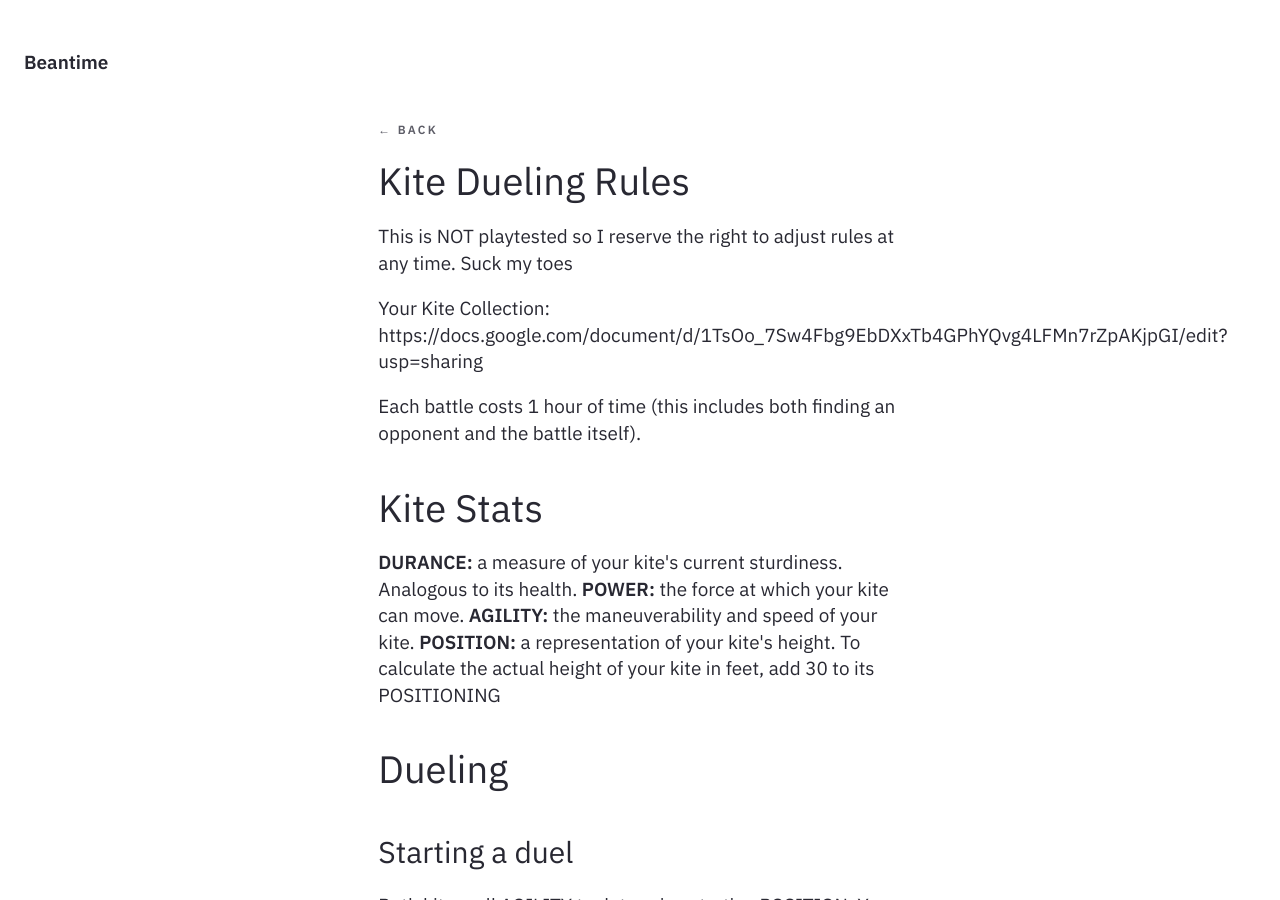
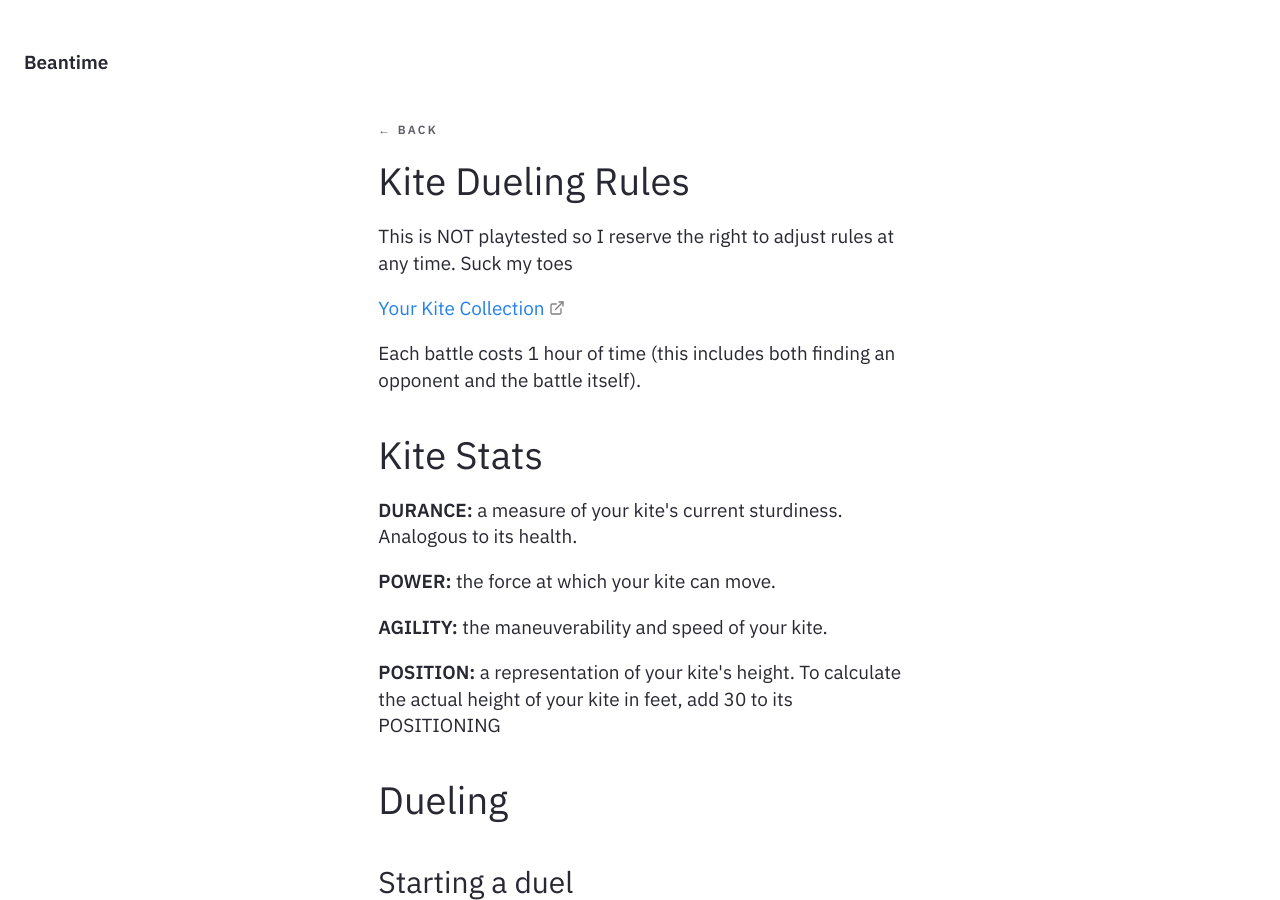
Before and after one commit to IrisLiu-00/dndnotes, a Jekyll site: the page built from _notes/Public/Kite Dueling Rules.md, in a window 1280 px wide and 900 px high. Built offline with Jekyll 4.4.1, drawn with Linux system fonts in a browser that asks for light colours; some of the changed text lies outside the part shown.

Commit message:
vault backup: 2024-08-18 22:55:22

```diff
--- a/_notes/Public/Kite Dueling Rules.md
+++ b/_notes/Public/Kite Dueling Rules.md
@@ -6,20 +6,24 @@ layout: Post
 
 This is NOT playtested so I reserve the right to adjust rules at any time. Suck my toes
 
-Your Kite Collection: https://docs.google.com/document/d/1TsOo_7Sw4Fbg9EbDXxTb4GPhYQvg4LFMn7rZpAKjpGI/edit?usp=sharing
+[Your Kite Collection](https://docs.google.com/document/d/1TsOo_7Sw4Fbg9EbDXxTb4GPhYQvg4LFMn7rZpAKjpGI/edit?usp=sharing)
 
 Each battle costs 1 hour of time (this includes both finding an opponent and the battle itself).
 
 # Kite Stats
 
 **DURANCE:** a measure of your kite's current sturdiness. Analogous to its health.
+
 **POWER:** the force at which your kite can move.
+
 **AGILITY:** the maneuverability and speed of your kite.
+
 **POSITION:** a representation of your kite's height. To calculate the actual height of your kite in feet, add 30 to its POSITIONING
 
 # Dueling
 ### Starting a duel
 Both kites roll AGILITY to determine starting POSITION. Your POSITION is 20 + your agility roll. The kite with the greater POSITION starts first.
+
 ### On your turn
 ###### Check your POSITION
 - POSITION >= 0: You are below the height of most buildings and are no longer reachable by other kites; you are considered as having withdrawn from the duel.
```
Also changed, not shown: other parts of _notes/Public/Kite Dueling Rules.md (+3 -0 lines), _notes/Campaign/Scratchpad.md (+3 -3 lines), _notes/Campaign/Session Notes/Kite Fighting.md (+2 -0 lines).
